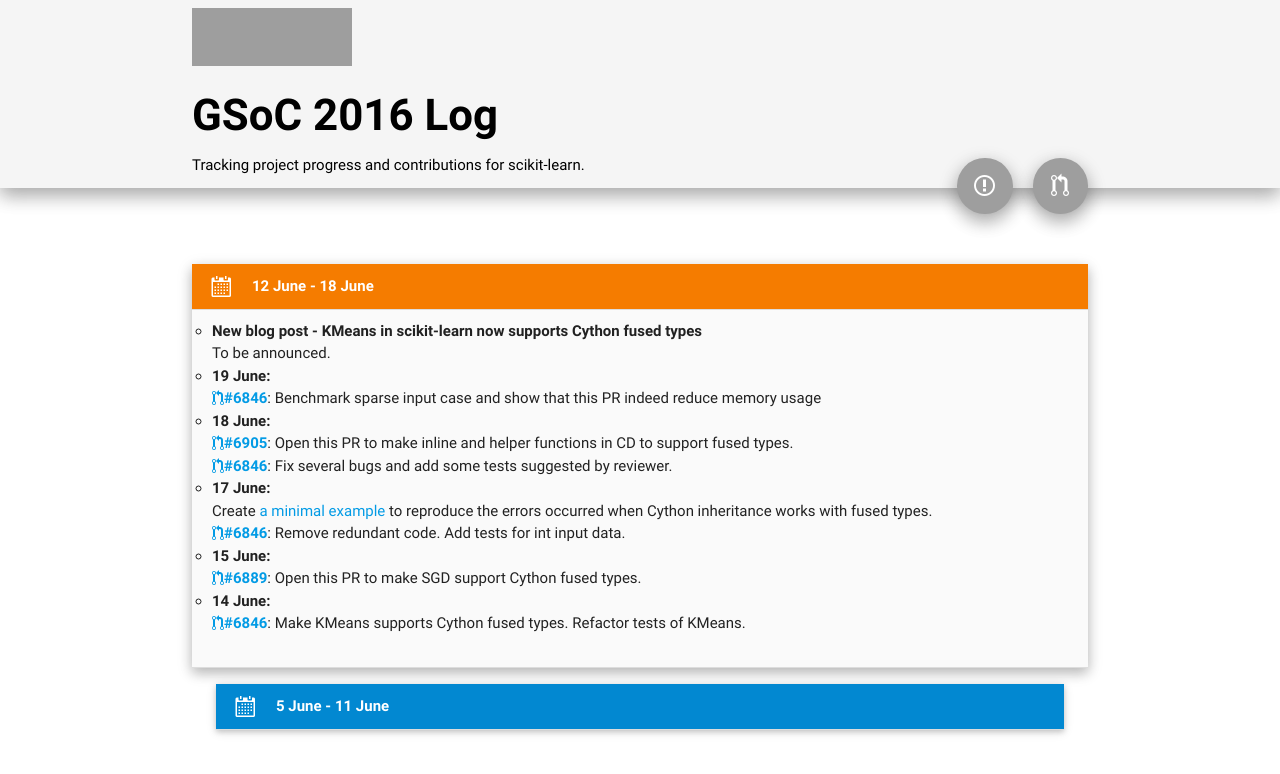
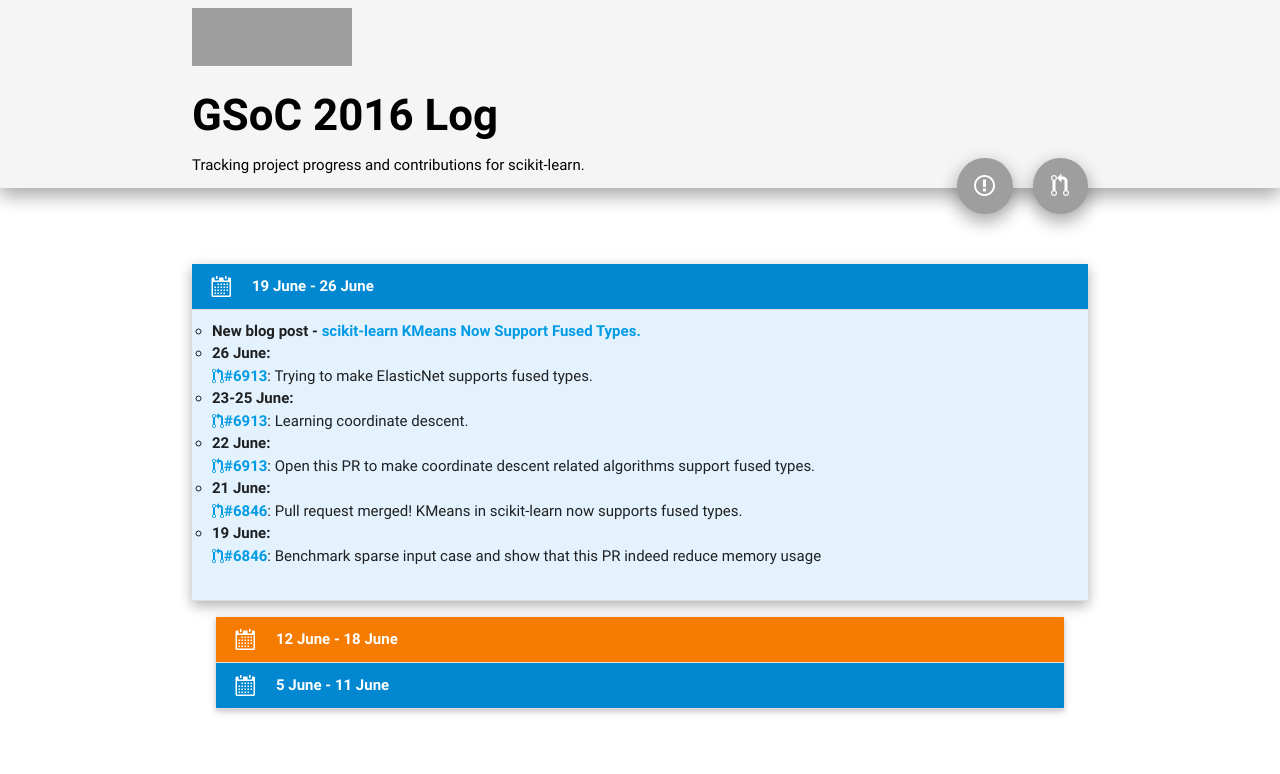
Before and after one commit to yenchenlin/yenchenlin.github.io, a Jekyll site: the page built from _pages/gsoc.html, in a window 1280 px wide, cut to the strip 0-774 px from the top of the page. Built offline with Jekyll 4.4.1, drawn with Linux system fonts in a browser that asks for light colours; nearby versions of some CDN libraries; grey boxes are pictures that could not be loaded.

Commit message:
Update devlog

```diff
--- a/_pages/gsoc.html
+++ b/_pages/gsoc.html
@@ -83,18 +83,43 @@
 
             <li>
 
-              <div class="collapsible-header active waves-effect waves-light orange darken-2 white-text">
+              <div class="collapsible-header active waves-effect waves-light light-blue darken-2 white-text">
                 <i class="mega-octicon octicon-calendar"></i>
-                <b>12 June - 18 June</b>
+                <b>19 June - 26 June</b>
               </div>
 
-              <div class="collapsible-body grey lighten-5">
+              <div class="collapsible-body blue lighten-5">
                 <ul class="details">
                   <li><b>New blog post -
-                      KMeans in scikit-learn now supports Cython fused types
+                    <a href="http://yclin.me/2016/06/KMeans">
+                      scikit-learn KMeans Now Support Fused Types.
+                    </a>
                   </b><br/>
-                    To be announced.
                   </li>
+
+                  <li><b>26 June: </b><br/>
+                    <a href="https://github.com/scikit-learn/scikit-learn/pull/6913">
+                    <i class="octicon octicon-git-pull-request"></i><b>#6913</b></a>:
+                      Trying to make ElasticNet supports fused types.
+                 </li>
+
+                  <li><b>23-25 June: </b><br/>
+                    <a href="https://github.com/scikit-learn/scikit-learn/pull/6913">
+                    <i class="octicon octicon-git-pull-request"></i><b>#6913</b></a>:
+                      Learning coordinate descent.
+                 </li>
+
+                  <li><b>22 June: </b><br/>
+                    <a href="https://github.com/scikit-learn/scikit-learn/pull/6913">
+                    <i class="octicon octicon-git-pull-request"></i><b>#6913</b></a>:
+                      Open this PR to make coordinate descent related algorithms support fused types.
+                 </li>
+
+                  <li><b>21 June: </b><br/>
+                    <a href="https://github.com/scikit-learn/scikit-learn/pull/6846">
+                    <i class="octicon octicon-git-pull-request"></i><b>#6846</b></a>:
+                      Pull request merged! KMeans in scikit-learn now supports fused types.
+                 </li>
 
                   <li><b>19 June: </b><br/>
                     <a href="https://github.com/scikit-learn/scikit-learn/pull/6846">
@@ -102,6 +127,19 @@
                       Benchmark sparse input case and show that this PR indeed reduce memory usage
                  </li>
 
+                  <br/>
+                </ul>
+              </div>
+            </li>
+
+            <li>
+              <div class="collapsible-header waves-effect waves-light orange darken-2 white-text">
+                <i class="mega-octicon octicon-calendar"></i>
+                <b>12 June - 18 June</b>
+              </div>
+
+              <div class="collapsible-body grey lighten-5">
+                <ul class="details">
 
                   <li><b>18 June: </b><br/>
                     <a href="https://github.com/scikit-learn/scikit-learn/pull/6905">
```
